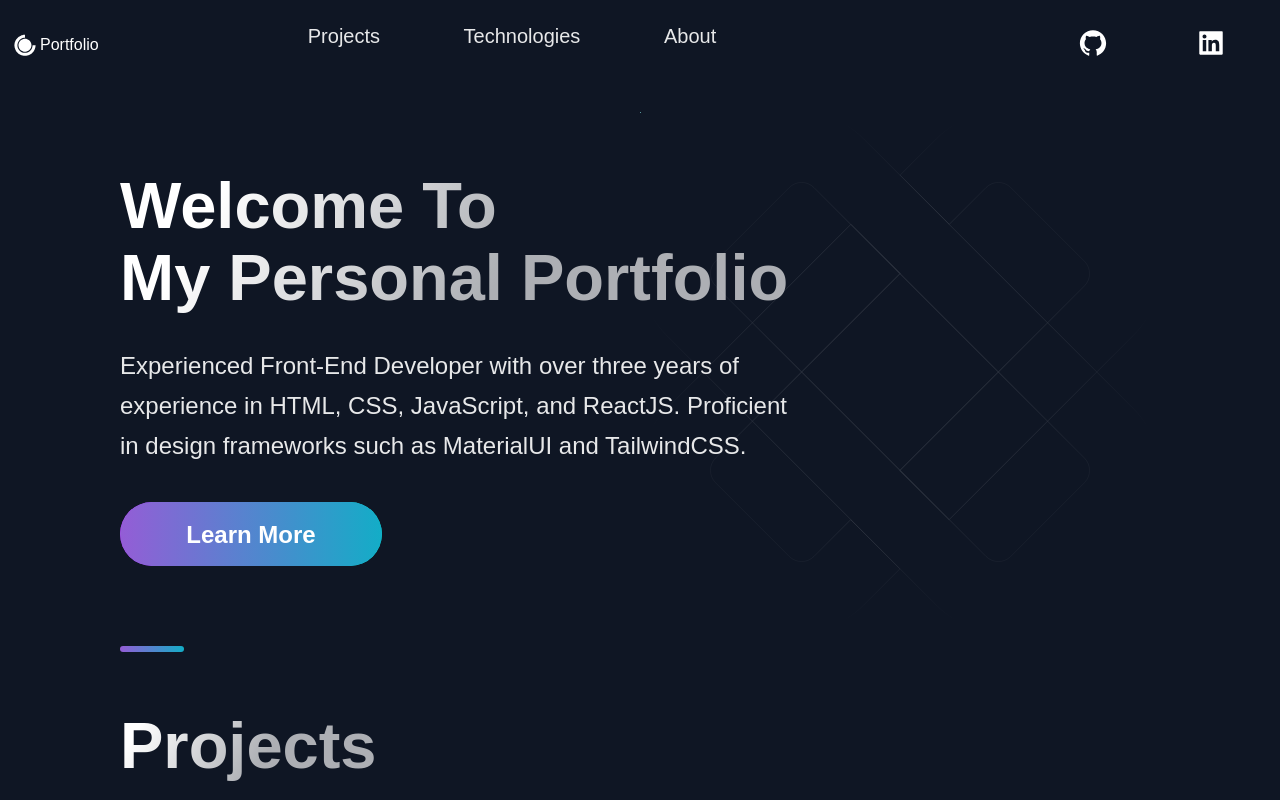
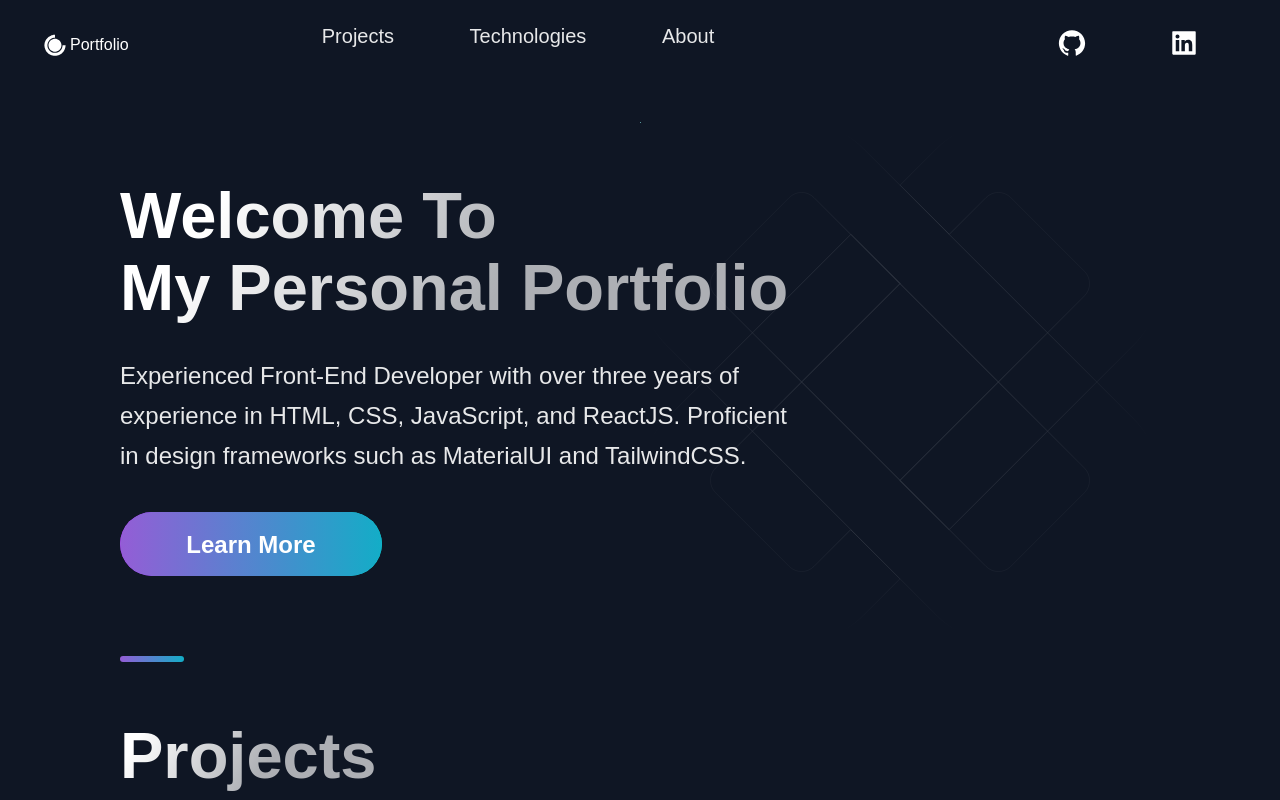
Before and after one commit to JosephHuntley/Portfolio_Updated, a React (Vite) app: page / in a window 1280 px wide. Shown: the top 800 px of the page. Built offline with nearby package versions, Linux system fonts and the light colour scheme.

Commit message:
Changed div to Header and increased padding

```diff
--- a/src/components/header/HeaderStyles.js
+++ b/src/components/header/HeaderStyles.js
@@ -1,12 +1,13 @@
 import { IoIosArrowDropdown } from 'react-icons/io';
 import styled from 'styled-components';
 
-export const Container = styled.div`
+export const Container = styled.header`
 	display: grid;
 	grid-template-columns: repeat(5, 1fr);
 	grid-template-rows: 1fr;
 	grid-column-gap: 2rem;
-	padding: 1rem;
+	padding: 4rem;
+	padding-bottom:2rem;
 	padding-top: 2rem;
 
 	@media ${(props) => props.theme.breakpoints.sm} {
```
